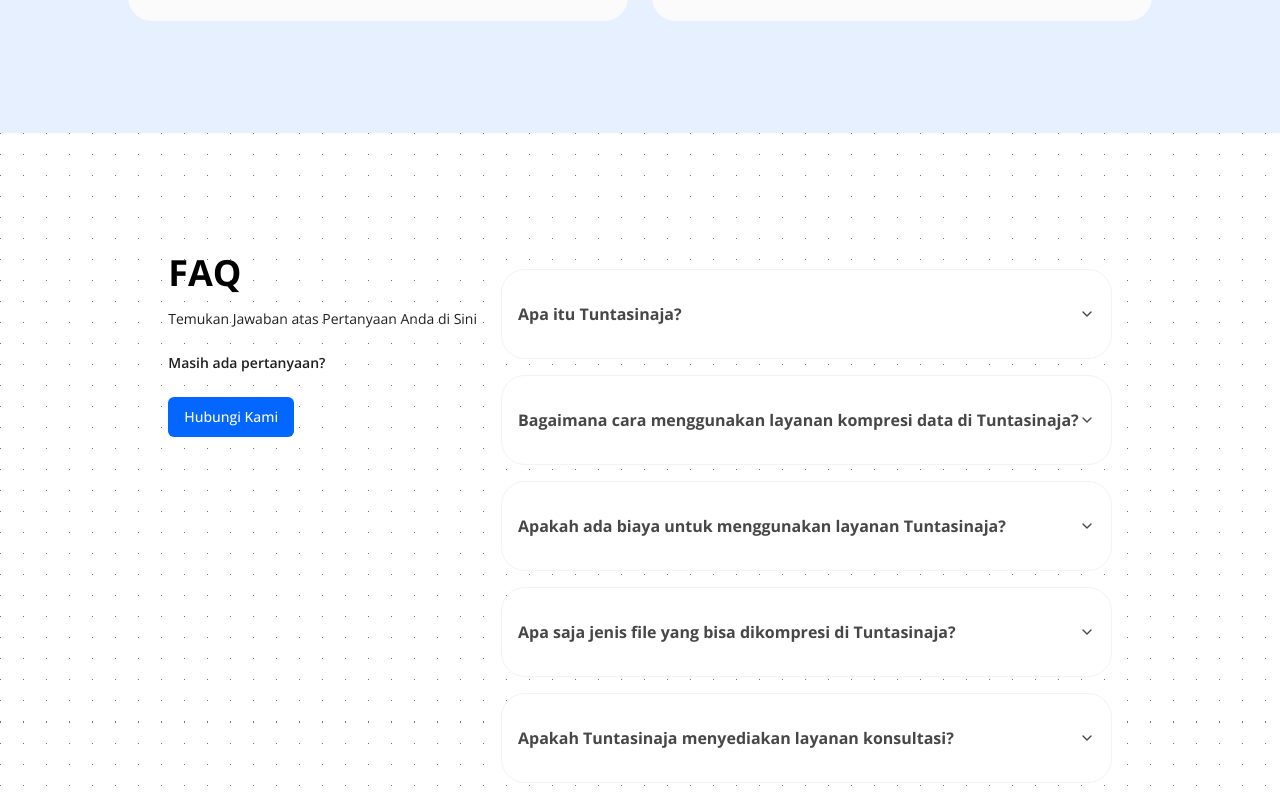
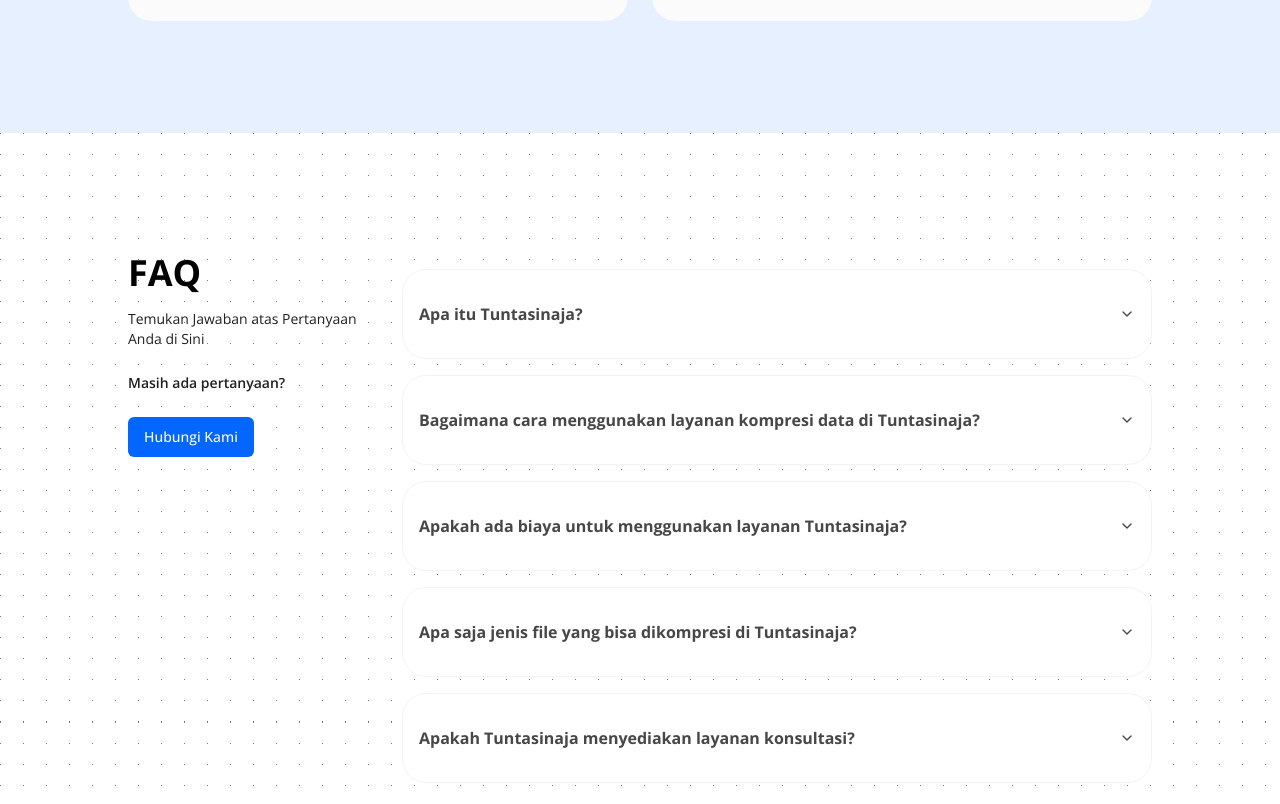
Before and after one commit to meishafifah/tuntasinaja, a React (Vite) app: page / in a window 1280 px wide. Shown: the part 5194-5998 px from the top of the page. Built offline with nearby package versions, Linux system fonts and the light colour scheme.

Commit message:
fix: faq section

```diff
--- a/src/components/Faq.tsx
+++ b/src/components/Faq.tsx
@@ -12,9 +12,10 @@
   const [isOpen, setIsOpen] = useState<string | null>(null);
 
   return (
-    <section className="faq bg-[url('/src/assets/img/dotted.png')] pt-10 w-full max-w-[1700px] min-[1700px]:max-w-full flex justify-center">
-    <div className="flex flex-col lg:flex-row gap-6 py-20 px-8 md:px-32">
-      <div>
+    <section className="faq bg-[url('/src/assets/img/dotted.png')] pt-10 w-full min-[1700px]:w-[1700px] mx-auto">
+    <div className="py-20 px-8 md:px-32">
+      <div className="flex flex-col lg:flex-row gap-6 ">
+      <div className="w-1/3">
         <h1 className="text-black font-bold text-4xl">FAQ</h1>
         <p className="mt-4 text-sm  2xl:text-base text-[#202020]">
           Temukan Jawaban atas Pertanyaan Anda di Sini
@@ -29,6 +30,7 @@
         </Link>
       </div>
       <Accordion
+      className="w-full"
         type="single"
         collapsible
         onValueChange={(value) => setIsOpen(value)}
@@ -81,6 +83,7 @@
           </AccordionItem>
         ))}
       </Accordion>
+      </div>
     </div>
   </section>
   );
```
